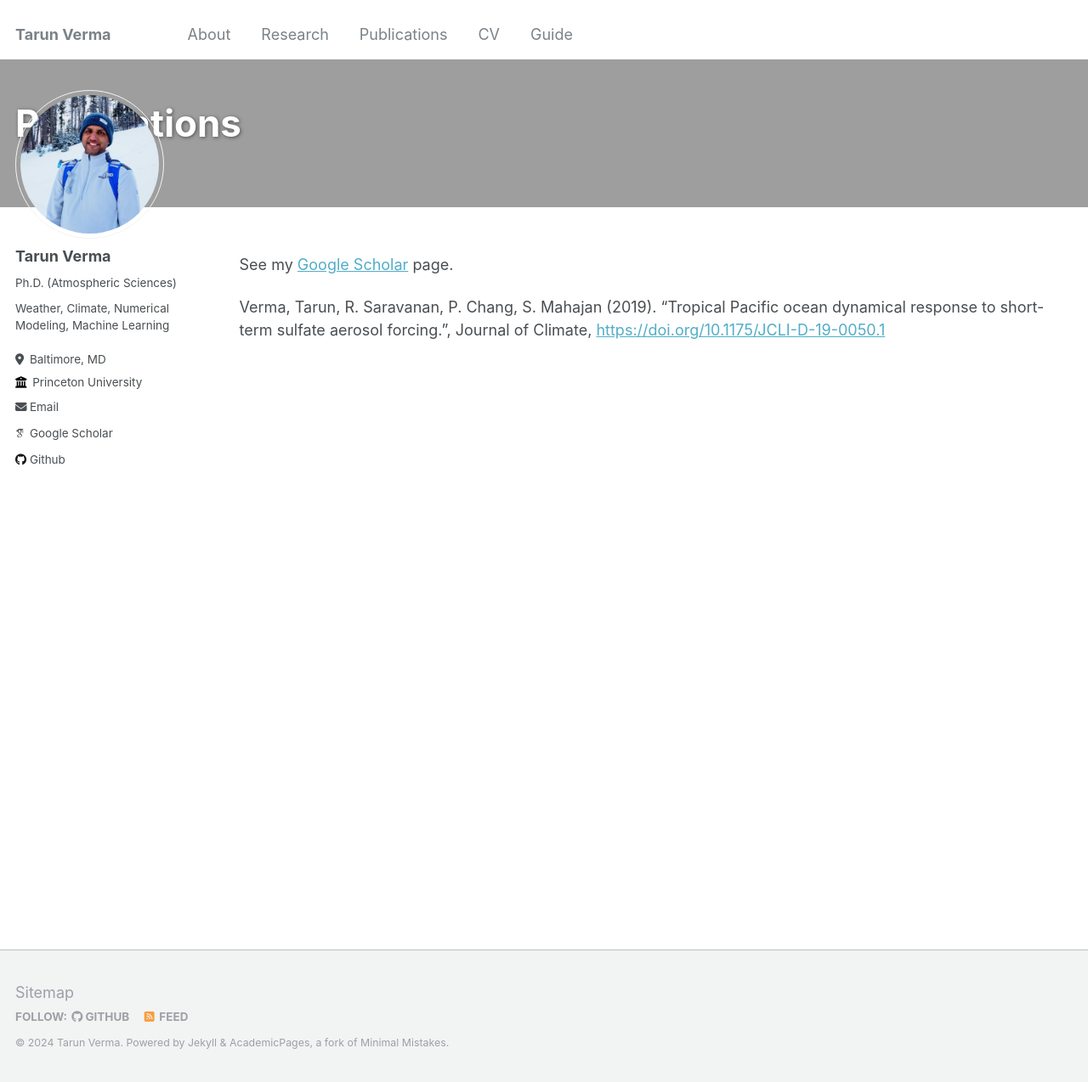
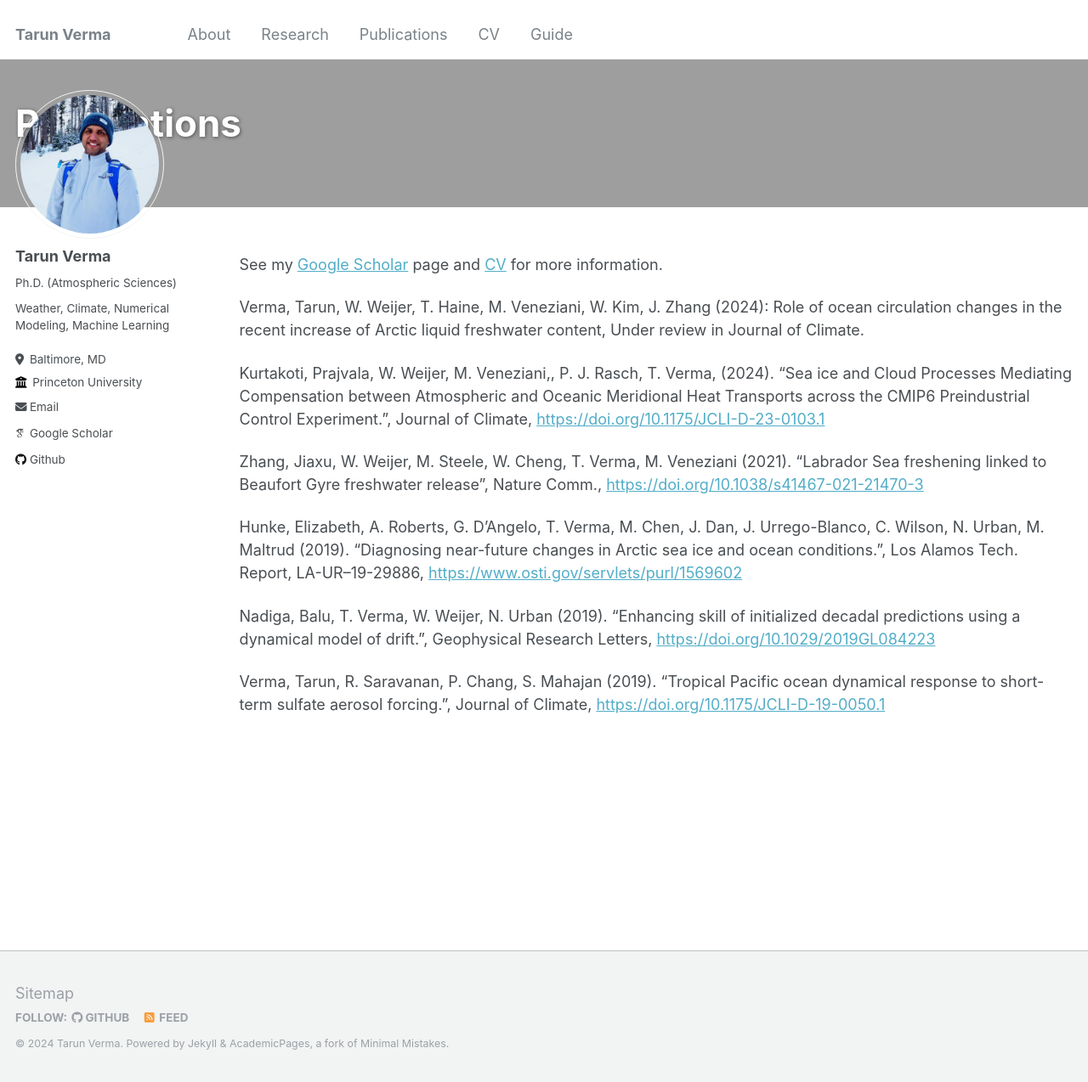
Before and after one commit to shiprock-1583/shiprock-1583.github.io, a Jekyll site: the page built from _pages/publications.md, in a window 1280 px wide and 1274 px high. Shown: the whole window at 85% size. Built offline with Jekyll 4.4.1, drawn with Linux system fonts in a browser that asks for light colours; some web fonts are replaced.

Commit message:
Update publications.md

```diff
--- a/_pages/publications.md
+++ b/_pages/publications.md
@@ -9,6 +9,16 @@ header:
 
 {% include base_path %}
 
-See my [Google Scholar](https://scholar.google.com/citations?user=axe4WfMAAAAJ&hl=en&oi=ao) page.
+See my [Google Scholar](https://scholar.google.com/citations?user=axe4WfMAAAAJ&hl=en&oi=ao) page and [CV](https://shiprock-1583.github.io/files/CV.pdf) for more information.
+
+Verma, Tarun, W. Weijer, T. Haine, M. Veneziani, W. Kim, J. Zhang (2024): Role of ocean circulation changes in the recent increase of Arctic liquid freshwater content, Under review in Journal of Climate.
+
+Kurtakoti, Prajvala, W. Weijer, M. Veneziani,, P. J. Rasch, T. Verma, (2024). "Sea ice and Cloud Processes Mediating Compensation between Atmospheric and Oceanic Meridional Heat Transports across the CMIP6 Preindustrial Control Experiment.", Journal of Climate, [https://doi.org/10.1175/JCLI-D-23-0103.1](https://doi.org/10.1175/JCLI-D-23-0103.1)
+
+Zhang, Jiaxu, W. Weijer, M. Steele, W. Cheng, T. Verma, M. Veneziani (2021). "Labrador Sea freshening linked to Beaufort Gyre freshwater release", Nature Comm., [https://doi.org/10.1038/s41467-021-21470-3](https://doi.org/10.1038/s41467-021-21470-3)
+
+Hunke, Elizabeth, A. Roberts, G. D’Angelo, T. Verma, M. Chen, J. Dan, J. Urrego-Blanco, C. Wilson, N. Urban, M. Maltrud (2019). "Diagnosing near-future changes in Arctic sea ice and ocean conditions.", Los Alamos Tech. Report, LA-UR–19-29886, [https://www.osti.gov/servlets/purl/1569602](https://www.osti.gov/servlets/purl/1569602)
+
+Nadiga, Balu, T. Verma, W. Weijer, N. Urban (2019). "Enhancing skill of initialized decadal predictions using a dynamical model of drift.", Geophysical Research Letters, [https://doi.org/10.1029/2019GL084223](https://doi.org/10.1029/2019GL084223)
 
 Verma, Tarun, R. Saravanan, P. Chang, S. Mahajan (2019). "Tropical Pacific ocean dynamical response to short-term sulfate aerosol forcing.", Journal of Climate, [https://doi.org/10.1175/JCLI-D-19-0050.1](https://doi.org/10.1175/JCLI-D-19-0050.1)
```
